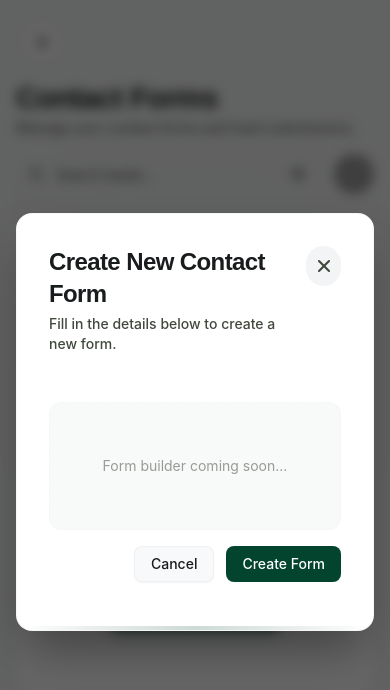
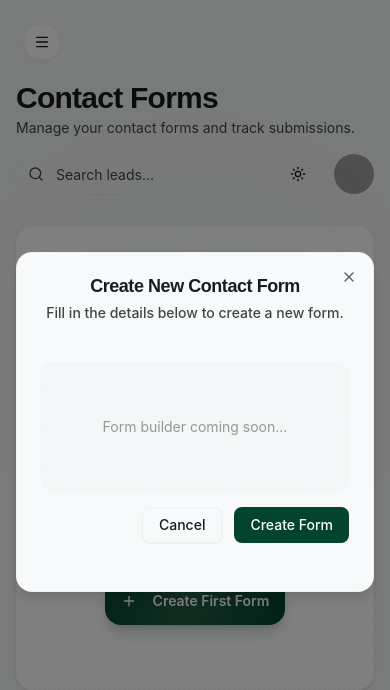
Before and after one commit to Emoncr/contactify-frontend, a Next.js app: page /contact-forms in a window 390 px wide. Both pictures are taken after a click on the button "Create First Form". Shown: the top 690 px of the page. Built offline with nearby package versions, Linux system fonts and the light colour scheme; grey boxes are pictures that could not be loaded.

Commit message:
refactor: replace custom modal with Radix UI Dialog

```diff
--- a/src/app/(dashboard)/contact-forms/page.tsx
+++ b/src/app/(dashboard)/contact-forms/page.tsx
@@ -1,5 +1,3 @@
-"use client";
-
 import { DashboardHeader } from "@/components/dashboard/shared/DashboardHeader";
 import EmptyDataState from "@/components/dashboard/shared/EmptyDataState";
 import { Button } from "@/components/ui/button";
@@ -8,7 +6,7 @@
 import React from "react";
 
 const ContactFormsPage = () => {
-  const { openModal } = useModalStore();
+  const { openModal, closeModal } = useModalStore();
 
   return (
     <>
@@ -35,7 +33,7 @@
                         <p className="text-muted-foreground text-sm">Form builder coming soon...</p>
                       </div>
                       <div className="flex justify-end gap-3">
-                        <Button variant="outline" onClick={() => {}}>
+                        <Button variant="outline" onClick={closeModal}>
                           Cancel
                         </Button>
                         <Button>Create Form</Button>
--- a/src/components/dashboard/overview/LeadProgress.tsx
+++ b/src/components/dashboard/overview/LeadProgress.tsx
@@ -2,6 +2,7 @@
 
 import { motion } from "motion/react";
 import { useEffect, useState } from "react";
+import { Card } from "@/components/ui/card";
 
 const percentage = 41;
 const converted = 3240;
@@ -42,8 +43,9 @@
       initial={{ opacity: 0, scale: 0.95 }}
       animate={{ opacity: 1, scale: 1 }}
       transition={{ duration: 0.5 }}
-      className="bg-card flex w-full flex-col items-center rounded-xl p-6 lg:w-[280px]"
+      className="flex w-full lg:w-[280px]"
     >
+      <Card className="flex w-full flex-col items-center border-none p-6 shadow-sm">
         <div className="mb-2 w-full">
           <h3 className="text-foreground font-heading text-xl font-bold">Lead Progress</h3>
           <p className="text-muted-foreground text-sm">Monthly target reach</p>
@@ -121,6 +123,7 @@
             </span>
           </motion.div>
         </div>
+      </Card>
     </motion.div>
   );
 }
--- a/src/components/dashboard/shared/EmptyDataState.tsx
+++ b/src/components/dashboard/shared/EmptyDataState.tsx
@@ -2,8 +2,8 @@
 
 import React from "react";
 import { motion } from "motion/react";
-import { LucideIcon, Inbox } from "lucide-react";
-import { Button } from "@/components/ui/button";
+import { Inbox } from "lucide-react";
+import { Card, CardContent } from "@/components/ui/card";
 import { cn } from "@/lib/utils";
 
 interface EmptyDataStateProps {
@@ -30,8 +30,8 @@
 }
 
 /**
- * A premium, reusable empty data state component for dashboard views.
- * Features smooth motion animations and a refined design system.
+ * A reusable empty data state component built using Shadcn UI primitives.
+ * Features smooth motion animations and follows the project's design system.
  */
 const EmptyDataState = ({ icon, title, description, action, className }: EmptyDataStateProps) => {
   return (
@@ -39,11 +39,14 @@
       initial={{ opacity: 0, y: 20 }}
       animate={{ opacity: 1, y: 0 }}
       transition={{ duration: 0.6, ease: [0.22, 1, 0.36, 1] }}
+    >
+      <Card
         className={cn(
-        "border-border flex flex-col items-center justify-center rounded-xl border border-dashed bg-white p-8 py-16 text-center backdrop-blur-sm",
+          "flex flex-col items-center justify-center border-dashed bg-white p-8 py-16 text-center shadow-none",
           className
         )}
       >
+        <CardContent className="flex flex-col items-center p-0">
           <div className="relative mb-8">
             <div className="bg-primary/10 absolute inset-0 scale-150 rounded-full blur-3xl" />
 
@@ -58,7 +61,9 @@
               }}
               className="bg-muted ring-border relative flex h-24 w-24 items-center justify-center rounded-xl shadow-[0_8px_30px_rgb(0,0,0,0.04)] ring-1"
             >
-          <div className="text-primary *:h-12 *:w-12">{icon || <Inbox strokeWidth={1.5} />}</div>
+              <div className="text-primary *:h-12 *:w-12">
+                {icon || <Inbox strokeWidth={1.5} />}
+              </div>
 
               {/* Subtle sparkles/decorations */}
               <div className="bg-primary/20 absolute -top-1 -right-1 h-3 w-3 animate-pulse rounded-full" />
@@ -66,18 +71,14 @@
             </motion.div>
           </div>
 
-      <motion.div
-        initial={{ opacity: 0, y: 10 }}
-        animate={{ opacity: 1, y: 0 }}
-        transition={{ delay: 0.2, duration: 0.4 }}
-      >
-        <h3 className="font-heading text-foreground mb-3 text-2xl font-bold tracking-tight">
+          <div className="space-y-2">
+            <h3 className="font-heading text-foreground text-2xl font-bold tracking-tight">
               {title}
             </h3>
             <p className="text-muted-foreground mx-auto max-w-sm text-base leading-relaxed">
               {description}
             </p>
-      </motion.div>
+          </div>
 
           {action && (
             <motion.div
@@ -86,11 +87,13 @@
               transition={{ delay: 0.3, duration: 0.4 }}
               whileHover={{ scale: 1.02 }}
               whileTap={{ scale: 0.98 }}
-          className="mt-10 rounded-xl"
+              className="mt-10"
             >
               {action}
             </motion.div>
           )}
+        </CardContent>
+      </Card>
     </motion.div>
   );
 };
--- a/src/components/dashboard/shared/GlobalModal.tsx
+++ b/src/components/dashboard/shared/GlobalModal.tsx
@@ -1,94 +1,41 @@
 "use client";
 
-import React, { useEffect } from "react";
-import { motion, AnimatePresence } from "motion/react";
-import { X } from "lucide-react";
+import React from "react";
+import {
+  Dialog,
+  DialogContent,
+  DialogDescription,
+  DialogHeader,
+  DialogTitle,
+} from "@/components/ui/dialog";
 import { useModalStore } from "@/store/useModalStore";
-import { cn } from "@/lib/utils";
 
 /**
- * A premium global modal component that listens to the useModalStore.
- * Features smooth spring animations, backdrop blur, and responsive design.
+ * A global modal wrapper that uses Shadcn UI's Dialog component.
+ * This ensures consistency with the rest of the application's UI components.
  */
 export const GlobalModal = () => {
   const { isOpen, title, description, content, closeModal } = useModalStore();
 
-  // Handle body scroll and keyboard events
-  useEffect(() => {
-    const handleEsc = (e: KeyboardEvent) => {
-      if (e.key === "Escape") closeModal();
-    };
-
-    if (isOpen) {
-      document.body.style.overflow = "hidden";
-      window.addEventListener("keydown", handleEsc);
-    } else {
-      document.body.style.overflow = "unset";
-    }
-
-    return () => {
-      document.body.style.overflow = "unset";
-      window.removeEventListener("keydown", handleEsc);
-    };
-  }, [isOpen, closeModal]);
-
   return (
-    <AnimatePresence>
-      {isOpen && (
-        <div className="fixed inset-0 z-[100] flex items-center justify-center p-4">
-          {/* Backdrop */}
-          <motion.div
-            initial={{ opacity: 0 }}
-            animate={{ opacity: 1 }}
-            exit={{ opacity: 0 }}
-            onClick={closeModal}
-            className="absolute inset-0 bg-black/60 backdrop-blur-[6px]"
-          />
-
-          {/* Modal Content */}
-          <motion.div
-            initial={{ opacity: 0, scale: 0.9, y: 30 }}
-            animate={{ opacity: 1, scale: 1, y: 0 }}
-            exit={{ opacity: 0, scale: 0.9, y: 30 }}
-            transition={{
-              type: "spring",
-              damping: 25,
-              stiffness: 350,
-              mass: 0.5,
-            }}
-            className={cn(
-              "bg-card border-border relative w-full max-w-lg overflow-hidden rounded-xl border shadow-2xl shadow-black/40",
-              "before:pointer-events-none before:absolute before:inset-0 before:rounded-xl before:bg-gradient-to-b before:from-white/5 before:to-transparent"
+    <Dialog open={isOpen} onOpenChange={(open) => !open && closeModal()}>
+      <DialogContent className="rounded-xl sm:max-w-[500px]">
+        {(title || description) && (
+          <DialogHeader>
+            {title && (
+              <DialogTitle className="font-heading text-2xl font-bold tracking-tight">
+                {title}
+              </DialogTitle>
             )}
-          >
-            {/* Header */}
-            <div className="relative flex items-start justify-between p-8 pb-4">
-              <div className="space-y-1">
-                {title && (
-                  <h3 className="font-heading text-foreground text-2xl font-bold tracking-tight">
-                    {title}
-                  </h3>
-                )}
-                {description && (
-                  <p className="text-muted-foreground text-sm font-medium">{description}</p>
-                )}
-              </div>
-              <button
-                onClick={closeModal}
-                className="bg-muted text-muted-foreground hover:text-foreground flex h-10 w-10 items-center justify-center rounded-full transition-all hover:scale-110 active:scale-95"
-              >
-                <X className="h-5 w-5" strokeWidth={2.5} />
-              </button>
-            </div>
-
-            {/* Content Body */}
-            <div className="relative p-8 pt-4">{content}</div>
-
-            {/* Decorative bottom element */}
-            <div className="via-primary/20 absolute right-0 bottom-0 left-0 h-1 bg-gradient-to-r from-transparent to-transparent" />
-          </motion.div>
-        </div>
-      )}
-    </AnimatePresence>
+            {description && (
+              <DialogDescription className="text-muted-foreground font-medium">
+                {description}
+              </DialogDescription>
+            )}
+          </DialogHeader>
+        )}
+        <div className="py-2">{content}</div>
+      </DialogContent>
+    </Dialog>
   );
 };
--- /dev/null
+++ b/src/components/ui/dialog.tsx
@@ -0,0 +1,144 @@
+"use client";
+
+import * as React from "react";
+import { XIcon } from "lucide-react";
+import { Dialog as DialogPrimitive } from "radix-ui";
+
+import { cn } from "@/lib/utils";
+import { Button } from "@/components/ui/button";
+
+function Dialog({ ...props }: React.ComponentProps<typeof DialogPrimitive.Root>) {
+  return <DialogPrimitive.Root data-slot="dialog" {...props} />;
+}
+
+function DialogTrigger({ ...props }: React.ComponentProps<typeof DialogPrimitive.Trigger>) {
+  return <DialogPrimitive.Trigger data-slot="dialog-trigger" {...props} />;
+}
+
+function DialogPortal({ ...props }: React.ComponentProps<typeof DialogPrimitive.Portal>) {
+  return <DialogPrimitive.Portal data-slot="dialog-portal" {...props} />;
+}
+
+function DialogClose({ ...props }: React.ComponentProps<typeof DialogPrimitive.Close>) {
+  return <DialogPrimitive.Close data-slot="dialog-close" {...props} />;
+}
+
+function DialogOverlay({
+  className,
+  ...props
+}: React.ComponentProps<typeof DialogPrimitive.Overlay>) {
+  return (
+    <DialogPrimitive.Overlay
+      data-slot="dialog-overlay"
+      className={cn(
+        "data-[state=closed]:animate-out data-[state=closed]:fade-out-0 data-[state=open]:animate-in data-[state=open]:fade-in-0 fixed inset-0 z-50 bg-black/50",
+        className
+      )}
+      {...props}
+    />
+  );
+}
+
+function DialogContent({
+  className,
+  children,
+  showCloseButton = true,
+  ...props
+}: React.ComponentProps<typeof DialogPrimitive.Content> & {
+  showCloseButton?: boolean;
+}) {
+  return (
+    <DialogPortal data-slot="dialog-portal">
+      <DialogOverlay />
+      <DialogPrimitive.Content
+        data-slot="dialog-content"
+        className={cn(
+          "bg-background data-[state=closed]:animate-out data-[state=closed]:fade-out-0 data-[state=closed]:zoom-out-95 data-[state=open]:animate-in data-[state=open]:fade-in-0 data-[state=open]:zoom-in-95 fixed top-[50%] left-[50%] z-50 grid w-full max-w-[calc(100%-2rem)] translate-x-[-50%] translate-y-[-50%] gap-4 rounded-lg border p-6 shadow-lg duration-200 outline-none sm:max-w-lg",
+          className
+        )}
+        {...props}
+      >
+        {children}
+        {showCloseButton && (
+          <DialogPrimitive.Close
+            data-slot="dialog-close"
+            className="ring-offset-background focus:ring-ring data-[state=open]:bg-accent data-[state=open]:text-muted-foreground absolute top-4 right-4 rounded-xs opacity-70 transition-opacity hover:opacity-100 focus:ring-2 focus:ring-offset-2 focus:outline-hidden disabled:pointer-events-none [&_svg]:pointer-events-none [&_svg]:shrink-0 [&_svg:not([class*='size-'])]:size-4"
+          >
+            <XIcon />
+            <span className="sr-only">Close</span>
+          </DialogPrimitive.Close>
+        )}
+      </DialogPrimitive.Content>
+    </DialogPortal>
+  );
+}
+
+function DialogHeader({ className, ...props }: React.ComponentProps<"div">) {
+  return (
+    <div
+      data-slot="dialog-header"
+      className={cn("flex flex-col gap-2 text-center sm:text-left", className)}
+      {...props}
+    />
+  );
+}
+
+function DialogFooter({
+  className,
+  showCloseButton = false,
+  children,
+  ...props
+}: React.ComponentProps<"div"> & {
+  showCloseButton?: boolean;
+}) {
+  return (
+    <div
+      data-slot="dialog-footer"
+      className={cn("flex flex-col-reverse gap-2 sm:flex-row sm:justify-end", className)}
+      {...props}
+    >
+      {children}
+      {showCloseButton && (
+        <DialogPrimitive.Close asChild>
+          <Button variant="outline">Close</Button>
+        </DialogPrimitive.Close>
+      )}
+    </div>
+  );
+}
+
+function DialogTitle({ className, ...props }: React.ComponentProps<typeof DialogPrimitive.Title>) {
+  return (
+    <DialogPrimitive.Title
+      data-slot="dialog-title"
+      className={cn("text-lg leading-none font-semibold", className)}
+      {...props}
+    />
+  );
+}
+
+function DialogDescription({
+  className,
+  ...props
+}: React.ComponentProps<typeof DialogPrimitive.Description>) {
+  return (
+    <DialogPrimitive.Description
+      data-slot="dialog-description"
+      className={cn("text-muted-foreground text-sm", className)}
+      {...props}
+    />
+  );
+}
+
+export {
+  Dialog,
+  DialogClose,
+  DialogContent,
+  DialogDescription,
+  DialogFooter,
+  DialogHeader,
+  DialogOverlay,
+  DialogPortal,
+  DialogTitle,
+  DialogTrigger,
+};
```
Also changed, not shown: src/components/dashboard/overview/StatsGrid.tsx (+9 -3 lines). Lines whose indentation alone changed are shown as unchanged.
